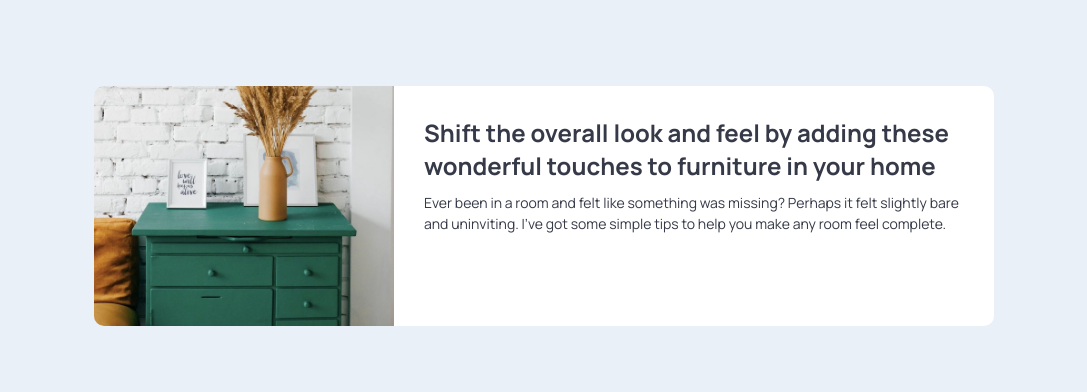
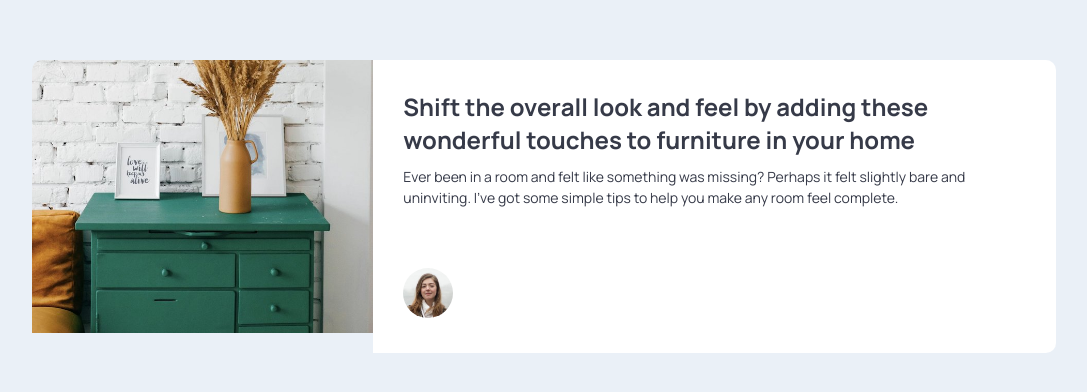
Before and after one commit to sparklaunch/Article-Preview-Component, a Next.js app: page / in a window 1280 px wide. Shown: the part 194-586 px from the top of the page, without its empty margins (96-1183 px from the left). Built offline with nearby package versions, Linux system fonts and the light colour scheme.

Commit message:
레이아웃 수정: 그리드 설정 변경 및 Michelle 이미지 추가

```diff
--- a/src/app/Home.module.css
+++ b/src/app/Home.module.css
@@ -1,6 +1,7 @@
 .main {
 	display: grid;
-	grid-template-columns: 300px 600px;
+	grid-template-columns: 1fr 2fr;
+	width: 80%;
 	border-radius: 10px;
 	overflow: hidden;
 }
@@ -12,8 +13,8 @@
 
 .body {
 	background-color: white;
-	display: grid;
-	justify-content: space-between;
+	display: flex;
+	flex-direction: column;
 }
 
 .text {
@@ -31,3 +32,14 @@
 	line-height: 1.5;
 	margin-top: 10px;
 }
+
+.footer {
+	padding: 30px;
+	margin-top: auto;
+}
+
+.avatar {
+	width: 50px;
+	height: auto;
+	border-radius: 50%;
+}
--- a/src/app/page.tsx
+++ b/src/app/page.tsx
@@ -1,5 +1,6 @@
 import Image from "next/image";
 import drawers from "../shared/assets/images/drawers.jpg";
+import michelle from "../shared/assets/images/michelle.jpg";
 import styles from "./Home.module.css";
 
 export default function Home() {
@@ -19,6 +20,13 @@ export default function Home() {
 						complete.
 					</p>
 				</div>
+				<footer className={styles.footer}>
+					<Image
+						src={michelle}
+						alt="Michelle Appleton"
+						className={styles.avatar}
+					/>
+				</footer>
 			</div>
 		</main>
 	);
```
